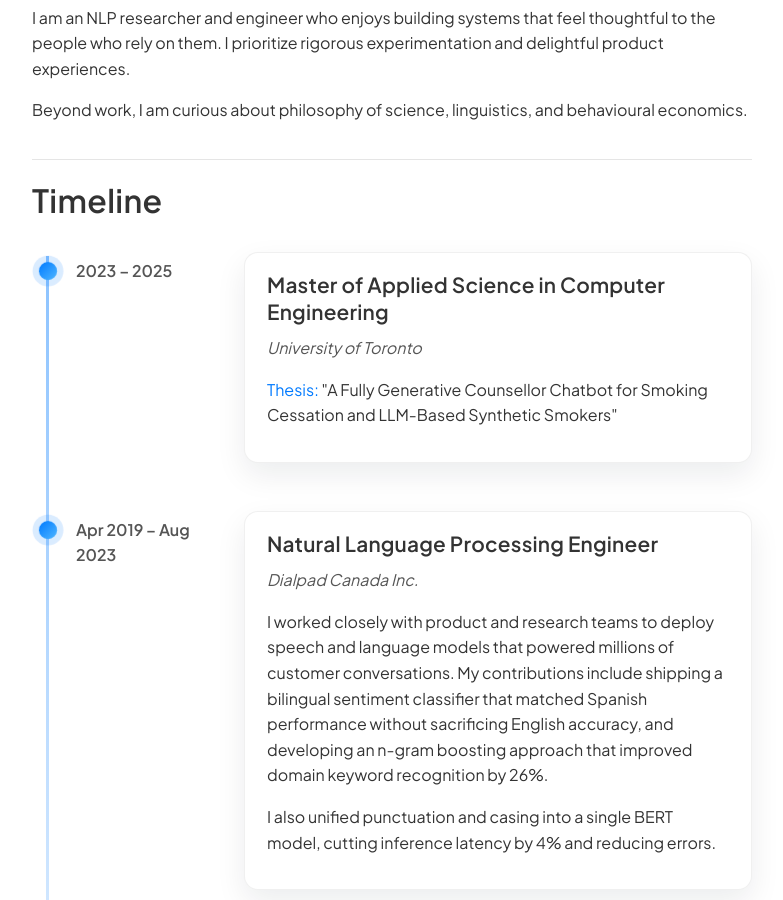
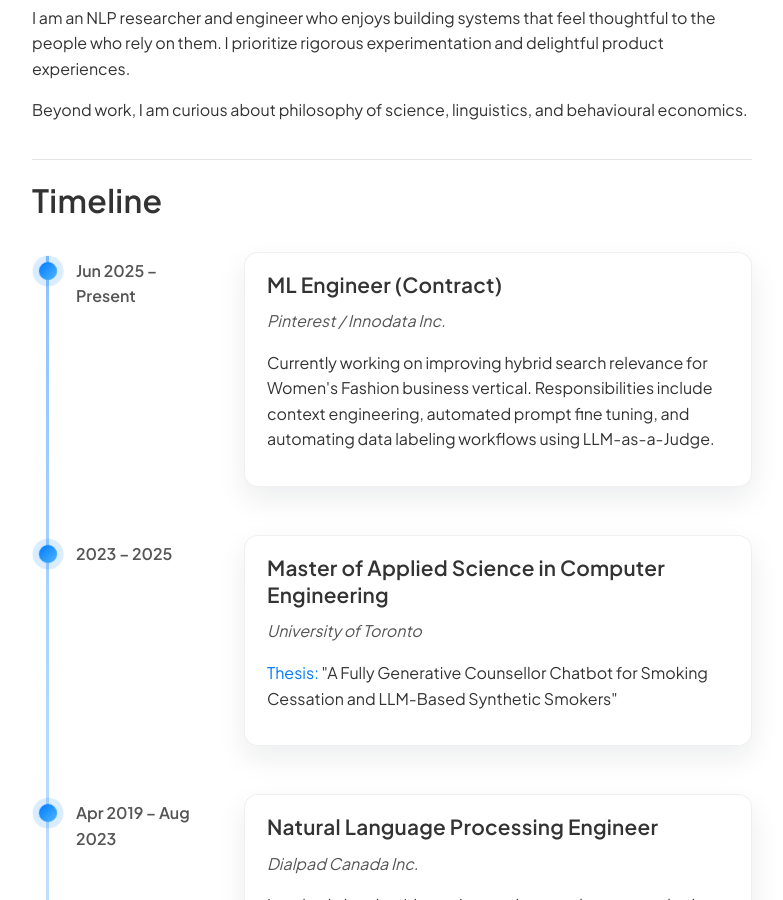
Before and after one commit to zaffnet/zaffnet.github.io, a Jekyll site: the page built from index.html, in a window 1280 px wide and 900 px high, scrolled down 438 px. Shown: the whole window, without its empty margins (248-1031 px from the left). Built offline with Jekyll 4.4.1, drawn with Linux system fonts in a browser that asks for light colours.

```diff
--- a/index.html
+++ b/index.html
@@ -39,6 +39,18 @@ title: "Home"
   <div id="timeline" class="content-section timeline">
     <h2>Timeline</h2>
     <div class="timeline-track">
+      <div class="timeline-item">
+        <div class="timeline-marker" aria-hidden="true"></div>
+        <div class="timeline-date">Jun 2025 &ndash; Present</div>
+        <div class="timeline-body">
+          <h3>ML Engineer (Contract)</h3>
+          <p class="timeline-organization">Pinterest / Innodata Inc.</p>
+          <p>
+            Currently working on improving hybrid search relevance for Women's Fashion business vertical.
+            Responsibilities include context engineering, automated prompt fine tuning, and automating data labeling workflows using LLM-as-a-Judge.
+          </p>
+        </div>
+      </div>
       <div class="timeline-item">
         <div class="timeline-marker" aria-hidden="true"></div>
         <div class="timeline-date">2023 &ndash; 2025</div>
```
Also changed, not shown: _posts/2025-11-25-building-qareen-with-agents.md (added, +32 -0 lines).
